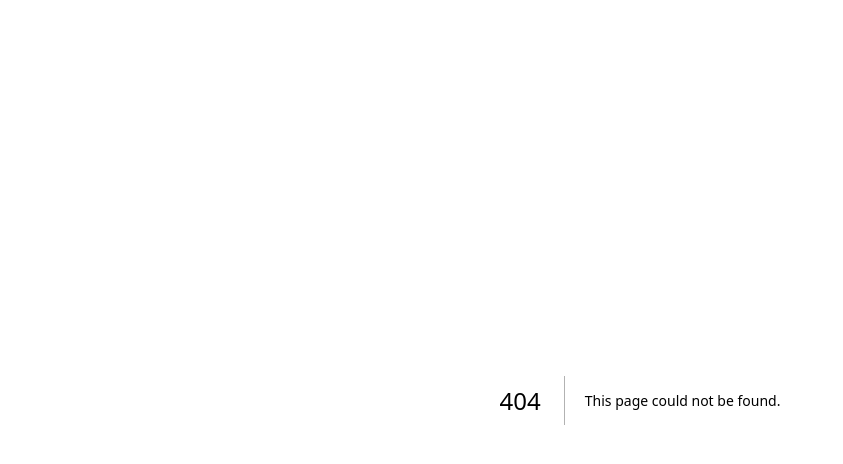
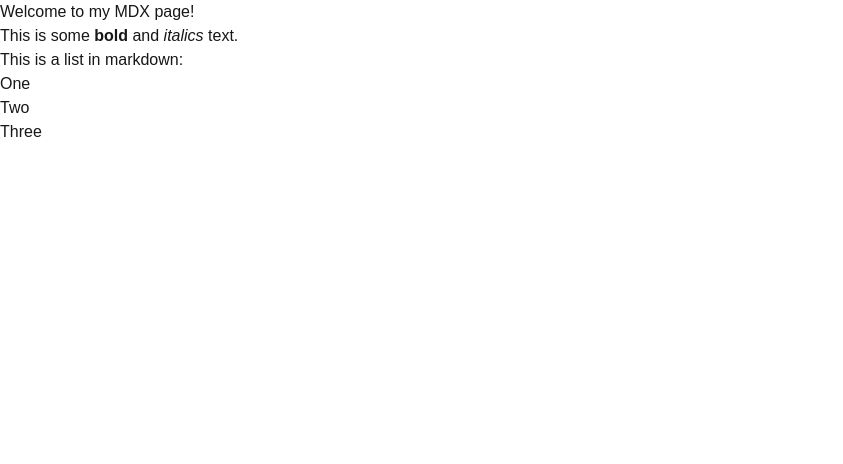
Before and after one commit to xleepy/personal-blog, a Next.js app: page /about in a window 1280 px wide. Before the commit this address had no page. Shown: the top 464 px of the page, without its empty margins (0-843 px from the left). Built offline with nearby package versions, Linux system fonts and the light colour scheme.

Commit message:
test mdx

```diff
--- /dev/null
+++ b/src/app/about/markdown.mdx
@@ -0,0 +1,9 @@
+# Welcome to my MDX page!
+
+This is some **bold** and _italics_ text.
+
+This is a list in markdown:
+
+- One
+- Two
+- Three
--- /dev/null
+++ b/src/app/about/page.tsx
@@ -0,0 +1,6 @@
+"use client";
+import Welcome from "./markdown.mdx";
+
+export default function Page() {
+  return <Welcome />;
+}
--- /dev/null
+++ b/src/app/mdx-components.tsx
@@ -0,0 +1,8 @@
+"use client";
+import type { MDXComponents } from "mdx/types";
+
+export function useMDXComponents(components: MDXComponents): MDXComponents {
+  return {
+    ...components,
+  };
+}
```
